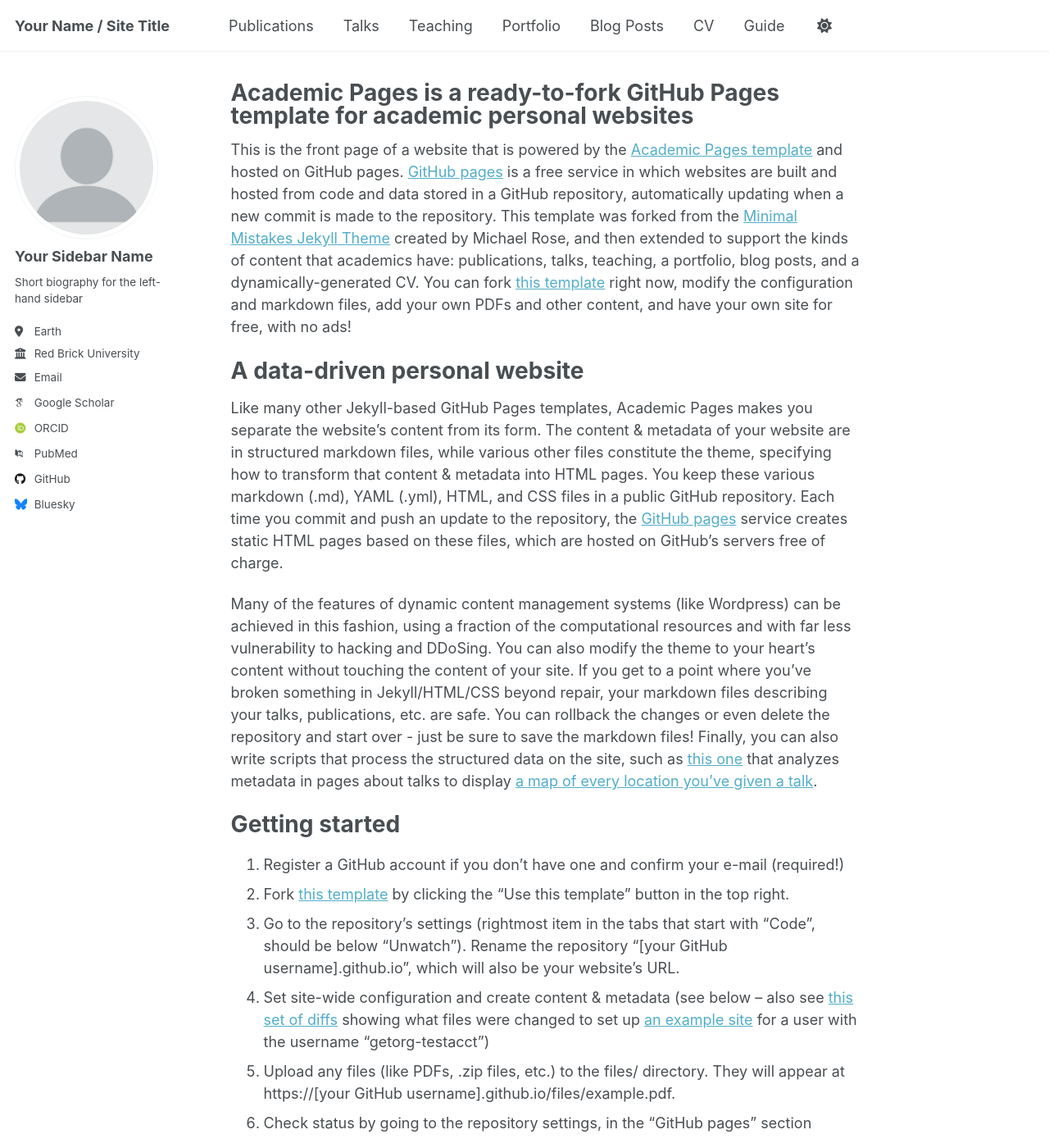
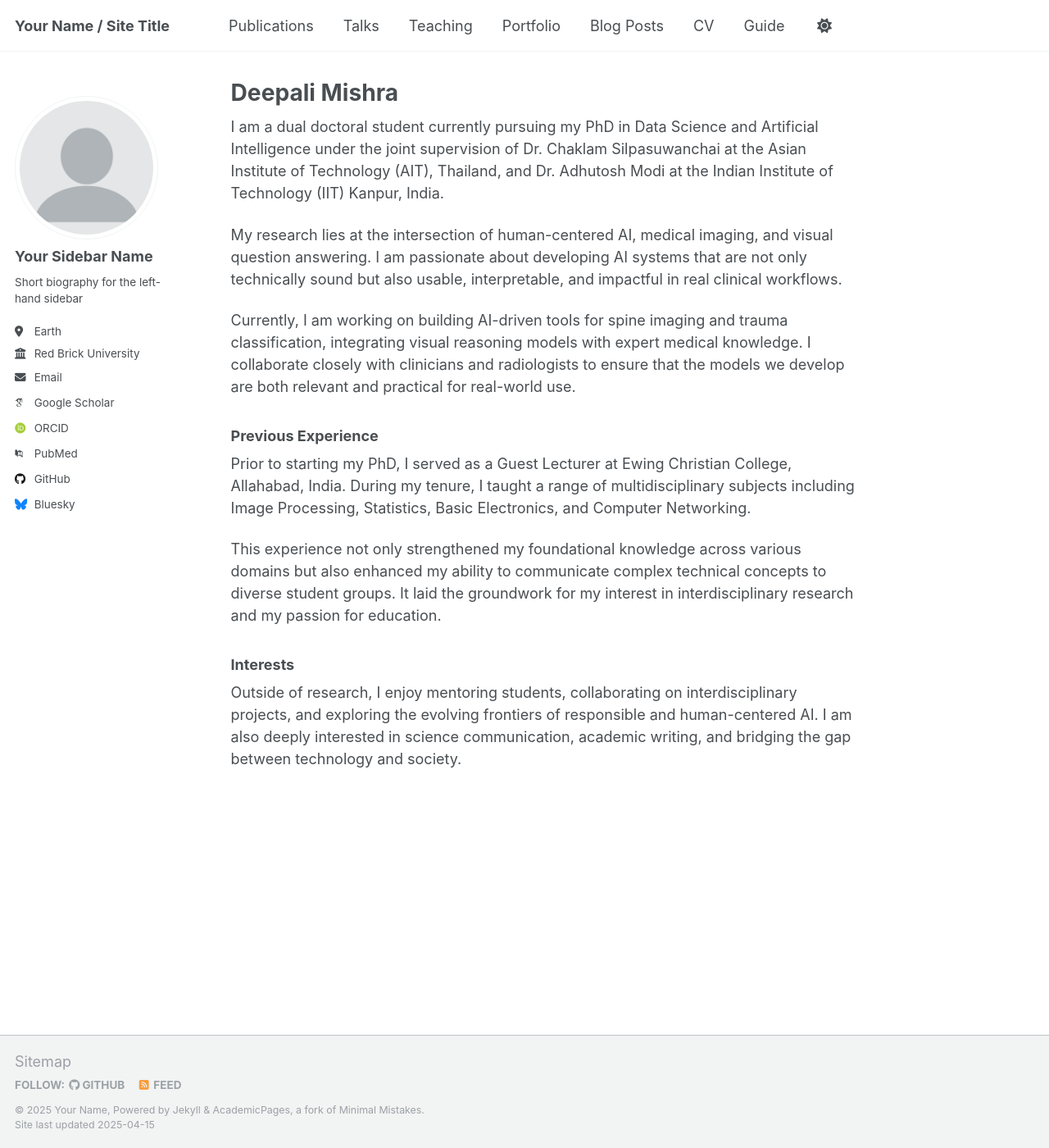
Before and after one commit to mishra-deepali/mishra-deepali.github.io, a Jekyll site: the page built from _pages/about.md, in a window 1280 px wide and 1400 px high. Shown: the whole window at 82% size. Built offline with Jekyll 4.4.1, drawn with Linux system fonts in a browser that asks for light colours; some web fonts are replaced; some of the changed text lies outside the part shown.

Commit message:
Update about.md

```diff
--- a/_pages/about.md
+++ b/_pages/about.md
@@ -1,49 +1,24 @@
 ---
 permalink: /
-title: "Academic Pages is a ready-to-fork GitHub Pages template for academic personal websites"
+title: "Deepali Mishra"
 author_profile: true
 redirect_from:
   - /about/
   - /about.html
 ---
 
-This is the front page of a website that is powered by the [Academic Pages template](https://github.com/academicpages/academicpages.github.io) and hosted on GitHub pages. [GitHub pages](https://pages.github.com) is a free service in which websites are built and hosted from code and data stored in a GitHub repository, automatically updating when a new commit is made to the repository. This template was forked from the [Minimal Mistakes Jekyll Theme](https://mmistakes.github.io/minimal-mistakes/) created by Michael Rose, and then extended to support the kinds of content that academics have: publications, talks, teaching, a portfolio, blog posts, and a dynamically-generated CV. You can fork [this template](https://github.com/academicpages/academicpages.github.io) right now, modify the configuration and markdown files, add your own PDFs and other content, and have your own site for free, with no ads!
+I am a dual doctoral student currently pursuing my PhD in Data Science and Artificial Intelligence under the joint supervision of Dr. Chaklam Silpasuwanchai at the Asian Institute of Technology (AIT), Thailand, and Dr. Adhutosh Modi at the Indian Institute of Technology (IIT) Kanpur, India.
 
-A data-driven personal website
-======
-Like many other Jekyll-based GitHub Pages templates, Academic Pages makes you separate the website's content from its form. The content & metadata of your website are in structured markdown files, while various other files constitute the theme, specifying how to transform that content & metadata into HTML pages. You keep these various markdown (.md), YAML (.yml), HTML, and CSS files in a public GitHub repository. Each time you commit and push an update to the repository, the [GitHub pages](https://pages.github.com/) service creates static HTML pages based on these files, which are hosted on GitHub's servers free of charge.
+My research lies at the intersection of human-centered AI, medical imaging, and visual question answering. I am passionate about developing AI systems that are not only technically sound but also usable, interpretable, and impactful in real clinical workflows.
 
-Many of the features of dynamic content management systems (like Wordpress) can be achieved in this fashion, using a fraction of the computational resources and with far less vulnerability to hacking and DDoSing. You can also modify the theme to your heart's content without touching the content of your site. If you get to a point where you've broken something in Jekyll/HTML/CSS beyond repair, your markdown files describing your talks, publications, etc. are safe. You can rollback the changes or even delete the repository and start over - just be sure to save the markdown files! Finally, you can also write scripts that process the structured data on the site, such as [this one](https://github.com/academicpages/academicpages.github.io/blob/master/talkmap.ipynb) that analyzes metadata in pages about talks to display [a map of every location you've given a talk](https://academicpages.github.io/talkmap.html).
+Currently, I am working on building AI-driven tools for spine imaging and trauma classification, integrating visual reasoning models with expert medical knowledge. I collaborate closely with clinicians and radiologists to ensure that the models we develop are both relevant and practical for real-world use.
 
-Getting started
-======
-1. Register a GitHub account if you don't have one and confirm your e-mail (required!)
-1. Fork [this template](https://github.com/academicpages/academicpages.github.io) by clicking the "Use this template" button in the top right.
-1. Go to the repository's settings (rightmost item in the tabs that start with "Code", should be below "Unwatch"). Rename the repository "[your GitHub username].github.io", which will also be your website's URL.
-1. Set site-wide configuration and create content & metadata (see below -- also see [this set of diffs](http://archive.is/3TPas) showing what files were changed to set up [an example site](https://getorg-testacct.github.io) for a user with the username "getorg-testacct")
-1. Upload any files (like PDFs, .zip files, etc.) to the files/ directory. They will appear at https://[your GitHub username].github.io/files/example.pdf.
-1. Check status by going to the repository settings, in the "GitHub pages" section
+### Previous Experience
 
-Site-wide configuration
-------
-The main configuration file for the site is in the base directory in [_config.yml](https://github.com/academicpages/academicpages.github.io/blob/master/_config.yml), which defines the content in the sidebars and other site-wide features. You will need to replace the default variables with ones about yourself and your site's github repository. The configuration file for the top menu is in [_data/navigation.yml](https://github.com/academicpages/academicpages.github.io/blob/master/_data/navigation.yml). For example, if you don't have a portfolio or blog posts, you can remove those items from that navigation.yml file to remove them from the header.
+Prior to starting my PhD, I served as a Guest Lecturer at Ewing Christian College, Allahabad, India. During my tenure, I taught a range of multidisciplinary subjects including Image Processing, Statistics, Basic Electronics, and Computer Networking.
 
-Create content & metadata
-------
-For site content, there is one markdown file for each type of content, which are stored in directories like _publications, _talks, _posts, _teaching, or _pages. For example, each talk is a markdown file in the [_talks directory](https://github.com/academicpages/academicpages.github.io/tree/master/_talks). At the top of each markdown file is structured data in YAML about the talk, which the theme will parse to do lots of cool stuff. The same structured data about a talk is used to generate the list of talks on the [Talks page](https://academicpages.github.io/talks), each [individual page](https://academicpages.github.io/talks/2012-03-01-talk-1) for specific talks, the talks section for the [CV page](https://academicpages.github.io/cv), and the [map of places you've given a talk](https://academicpages.github.io/talkmap.html) (if you run this [python file](https://github.com/academicpages/academicpages.github.io/blob/master/talkmap.py) or [Jupyter notebook](https://github.com/academicpages/academicpages.github.io/blob/master/talkmap.ipynb), which creates the HTML for the map based on the contents of the _talks directory).
+This experience not only strengthened my foundational knowledge across various domains but also enhanced my ability to communicate complex technical concepts to diverse student groups. It laid the groundwork for my interest in interdisciplinary research and my passion for education.
 
-**Markdown generator**
+### Interests
 
-The repository includes [a set of Jupyter notebooks](https://github.com/academicpages/academicpages.github.io/tree/master/markdown_generator
-) that converts a CSV containing structured data about talks or presentations into individual markdown files that will be properly formatted for the Academic Pages template. The sample CSVs in that directory are the ones I used to create my own personal website at stuartgeiger.com. My usual workflow is that I keep a spreadsheet of my publications and talks, then run the code in these notebooks to generate the markdown files, then commit and push them to the GitHub repository.
-
-How to edit your site's GitHub repository
-------
-Many people use a git client to create files on their local computer and then push them to GitHub's servers. If you are not familiar with git, you can directly edit these configuration and markdown files directly in the github.com interface. Navigate to a file (like [this one](https://github.com/academicpages/academicpages.github.io/blob/master/_talks/2012-03-01-talk-1.md) and click the pencil icon in the top right of the content preview (to the right of the "Raw | Blame | History" buttons). You can delete a file by clicking the trashcan icon to the right of the pencil icon. You can also create new files or upload files by navigating to a directory and clicking the "Create new file" or "Upload files" buttons.
-
-Example: editing a markdown file for a talk
-![Editing a markdown file for a talk](/images/editing-talk.png)
-
-For more info
-------
-More info about configuring Academic Pages can be found in [the guide](https://academicpages.github.io/markdown/), the [growing wiki](https://github.com/academicpages/academicpages.github.io/wiki), and you can always [ask a question on GitHub](https://github.com/academicpages/academicpages.github.io/discussions). The [guides for the Minimal Mistakes theme](https://mmistakes.github.io/minimal-mistakes/docs/configuration/) (which this theme was forked from) might also be helpful.
+Outside of research, I enjoy mentoring students, collaborating on interdisciplinary projects, and exploring the evolving frontiers of responsible and human-centered AI. I am also deeply interested in science communication, academic writing, and bridging the gap between technology and society.
```
